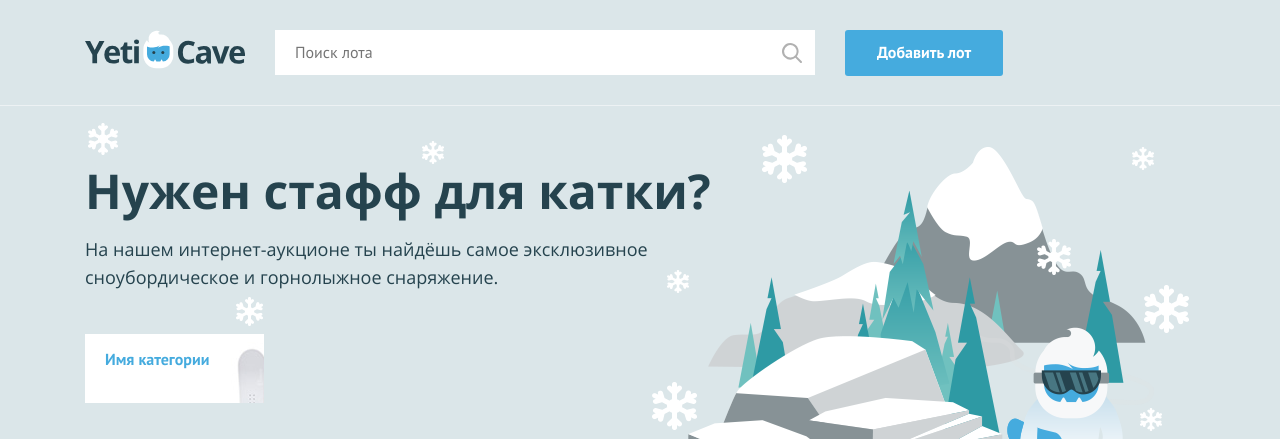
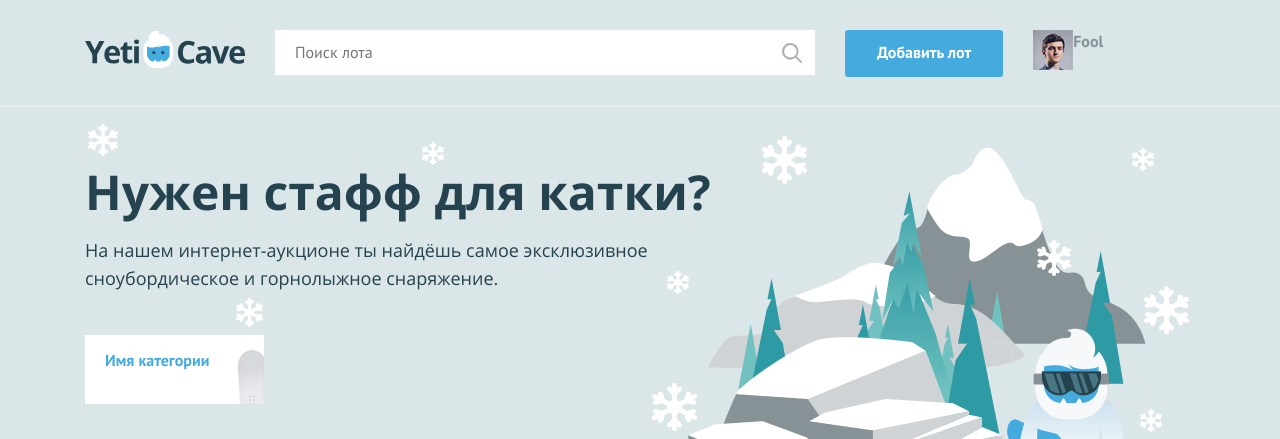
Before and after one commit to NameOfFool/yeticate, a PHP site: page / in a window 1280 px wide. Shown: the top 439 px of the page. Run offline with PHP 8.4, Linux system fonts and the light colour scheme.

Commit message:
added_user

```diff
--- a/index.php
+++ b/index.php
@@ -1,7 +1,7 @@
 <?php
 $is_auth = rand(0, 1);
 
-$user_name = ''; // укажите здесь ваше имя
+$user_name = 'Fool'; // укажите здесь ваше имя
 ?>
 <!DOCTYPE html>
 <html lang="ru">
@@ -28,7 +28,28 @@ $user_name = ''; // укажите здесь ваше имя
 
         <nav class="user-menu">
 
-        <!-- здесь должен быть PHP код для показа меню и данных пользователя -->
+        <?php
+        if($is_auth==1){
+            echo'
+            <div class="user-menu__image">
+<img src="img/user.jpg" width="40" height="40" alt="Пользователь">
+</div>
+<div class="user-menu__logged">
+<p>'.$user_name.'</p>
+</div>
+            ';
+        }
+        else{
+            echo'<ul class="user-menu__list">
+<li class="user-menu__item">
+<a href="#">Регистрация</a>
+</li>
+<li class="user-menu__item">
+<a href="#">Вход</a>
+</li>
+</ul>';
+        }
+        ?>
 
         </nav>
     </div>
```
